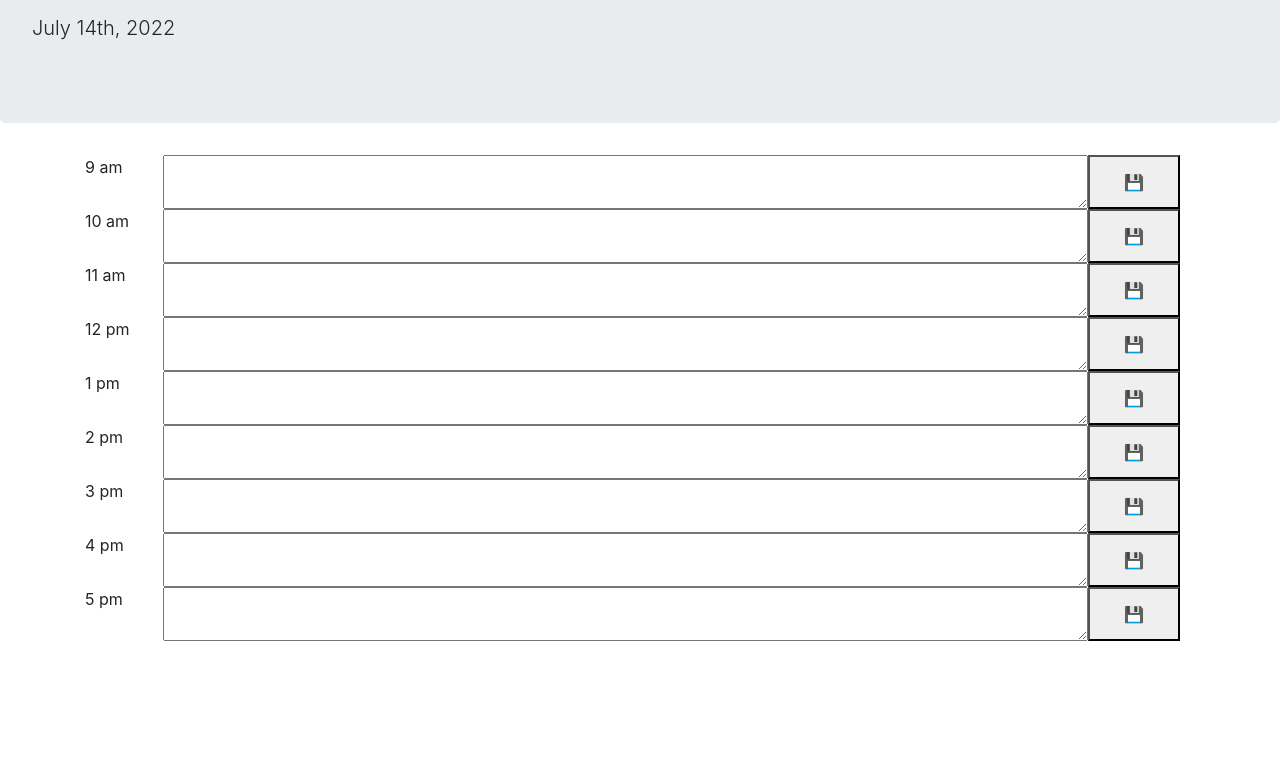
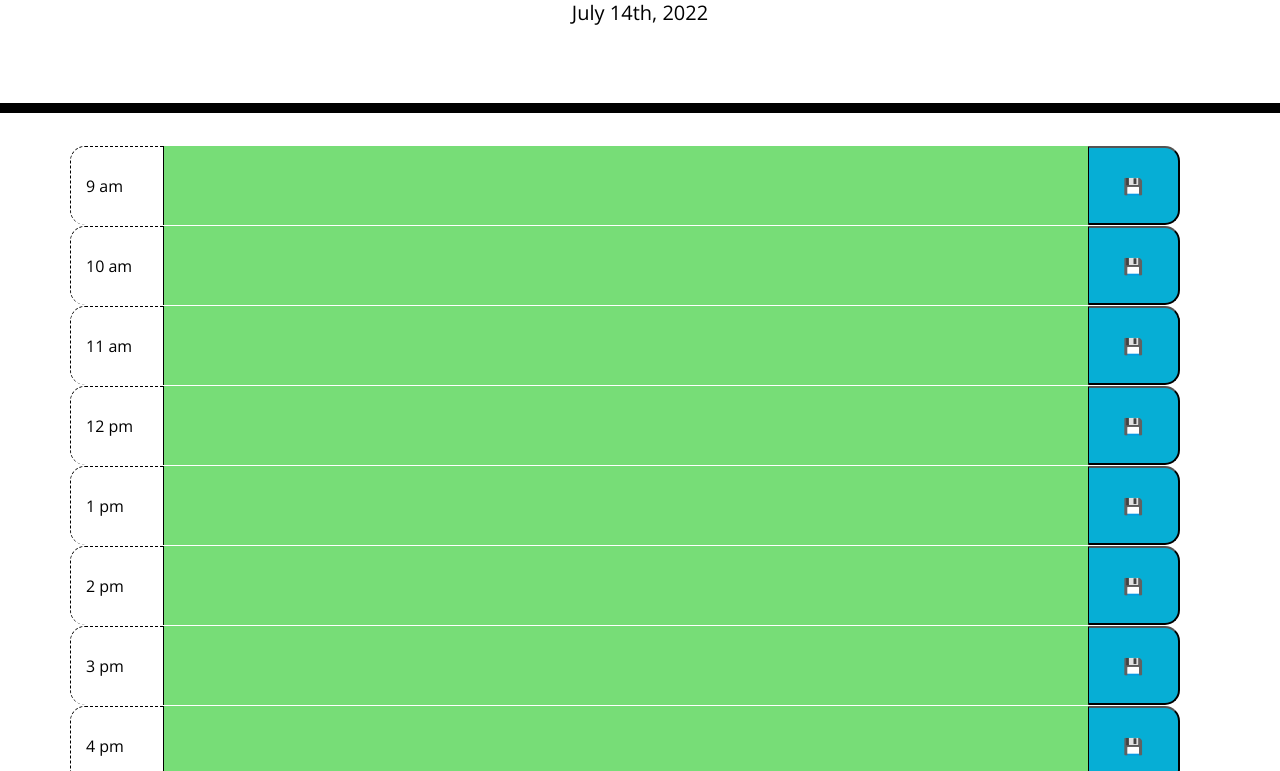
Before and after one commit to RyanSchu/05_Calendar_App, a plain HTML site: page index.html in a window 1280 px wide. Shown: the part 191-962 px from the top of the page. Before the commit the page ends 832 px from the top, so only its background shows below. Drawn offline with nearby package versions, Linux system fonts and the light colour scheme; files that its build step writes are made by us from their sources.

Commit message:
Update index.html

```diff
--- a/index.html
+++ b/index.html
@@ -18,7 +18,7 @@
       href="https://fonts.googleapis.com/css?family=Open+Sans&display=swap"
       rel="stylesheet"
     />
-    <link rel="./Develop/stylesheet" href="style.css" />
+    <link rel="stylesheet" href="./Develop/style.css" />
     <title>Work Day Scheduler</title>
   </head>
 
```
